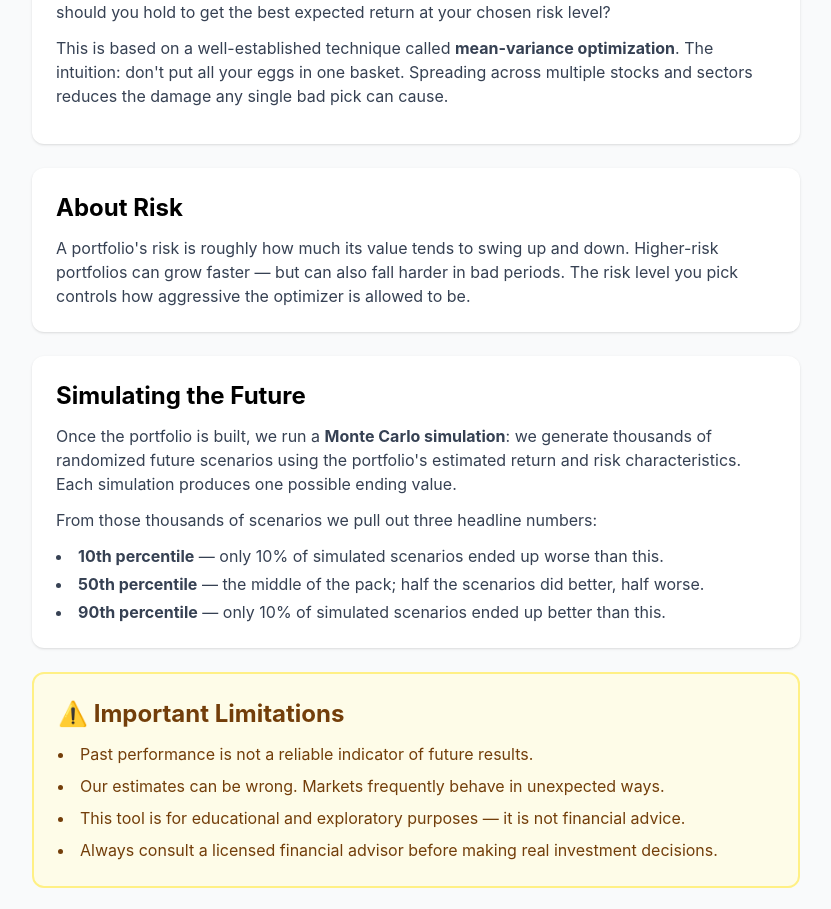
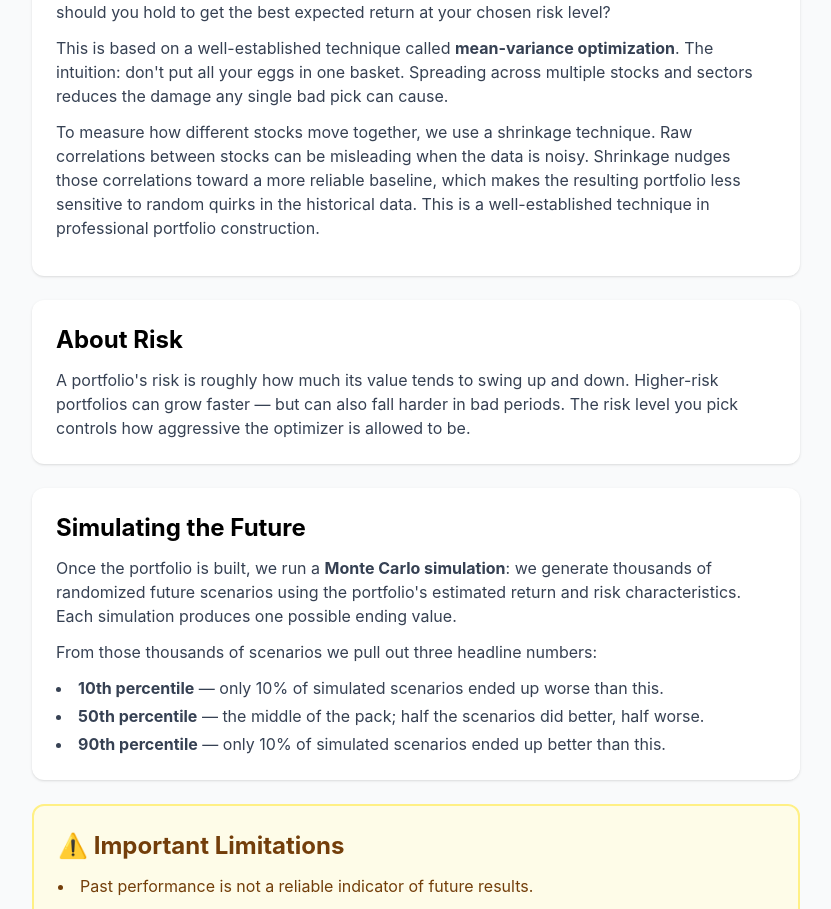
Before and after one commit to RoyKarif/portfolio-builder, a React (Vite) app in the folder frontend/: page /methodology in a window 1280 px wide. Shown: the part 1009-1918 px from the top of the page, without its empty margins (224-1055 px from the left). Built offline with nearby package versions, Linux system fonts and the light colour scheme; sample sign-in values are in the browser's storage.

Commit message:
docs(methodology): add shrinkage paragraph to Balancing the Portfolio

```diff
--- a/frontend/src/methodology/MethodologyPage.tsx
+++ b/frontend/src/methodology/MethodologyPage.tsx
@@ -50,6 +50,13 @@ export default function MethodologyPage() {
           This is based on a well-established technique called <strong>mean-variance optimization</strong>.
           The intuition: don't put all your eggs in one basket. Spreading across multiple stocks and
           sectors reduces the damage any single bad pick can cause.
+        </p>
+        <p className="text-gray-700 mb-3">
+          To measure how different stocks move together, we use a shrinkage technique. Raw
+          correlations between stocks can be misleading when the data is noisy. Shrinkage nudges
+          those correlations toward a more reliable baseline, which makes the resulting portfolio
+          less sensitive to random quirks in the historical data. This is a well-established
+          technique in professional portfolio construction.
         </p>
       </section>
 
```
